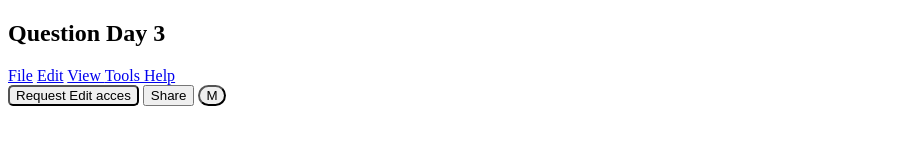
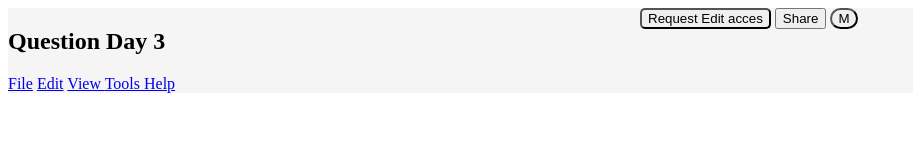
Before and after one commit to ravichandra73/mock-interview, a plain HTML site: page index.html in a window 1280 px wide. Shown: the whole page, without its empty margins (0-913 px from the left). Drawn offline with Linux system fonts and the light colour scheme.

Commit message:
forgot to link css

```diff
--- a/index.html
+++ b/index.html
@@ -5,6 +5,20 @@
     <meta http-equiv="X-UA-Compatible" content="IE=edge">
     <meta name="viewport" content="width=device-width, initial-scale=1.0">
     <title>Google Docs</title>
+    <style>
+        .header-container{
+    display: flex;
+    min-width: 50px;
+    background-color: whitesmoke;
+    flex-direction: row;
+}
+.header-right{
+width: 100%;
+}
+.header-left{
+    width: 100%;
+}
+    </style>
 
 </head>
 <body>
```
Also changed, not shown: question.js (added).
